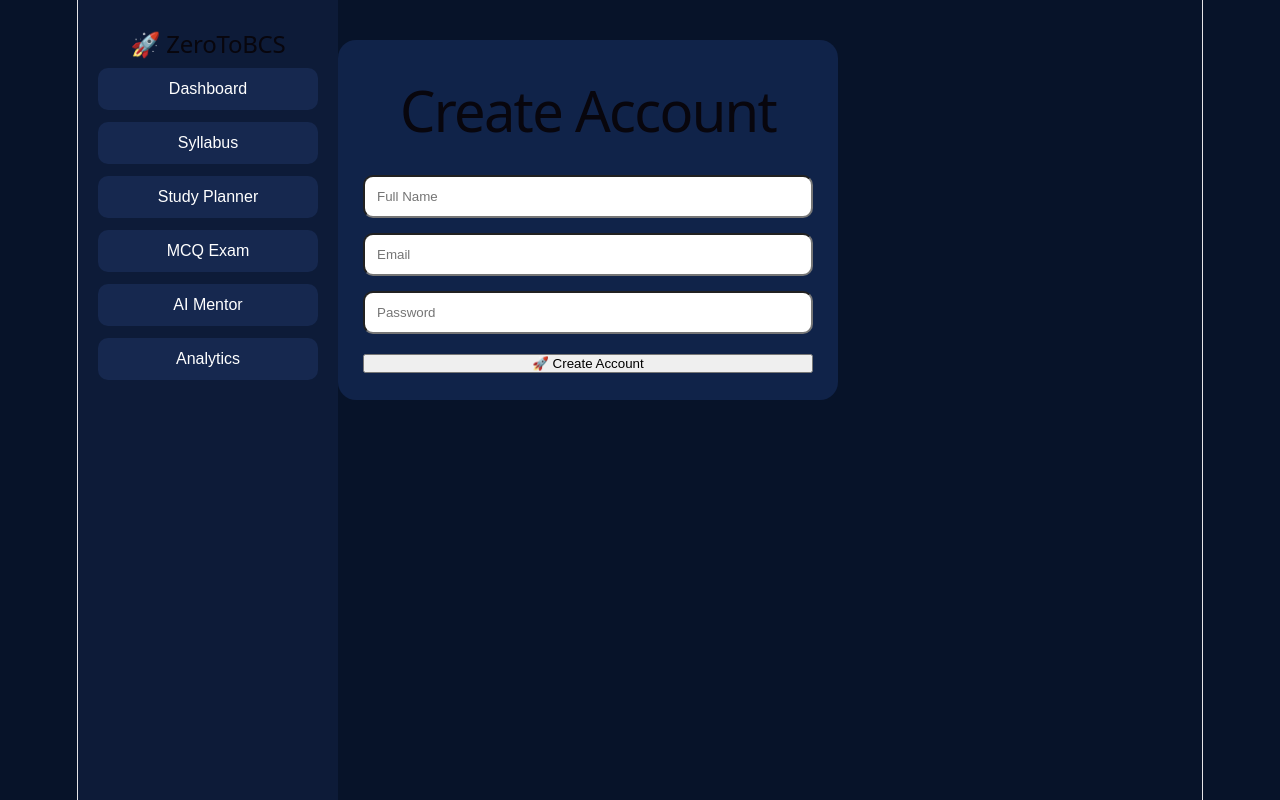
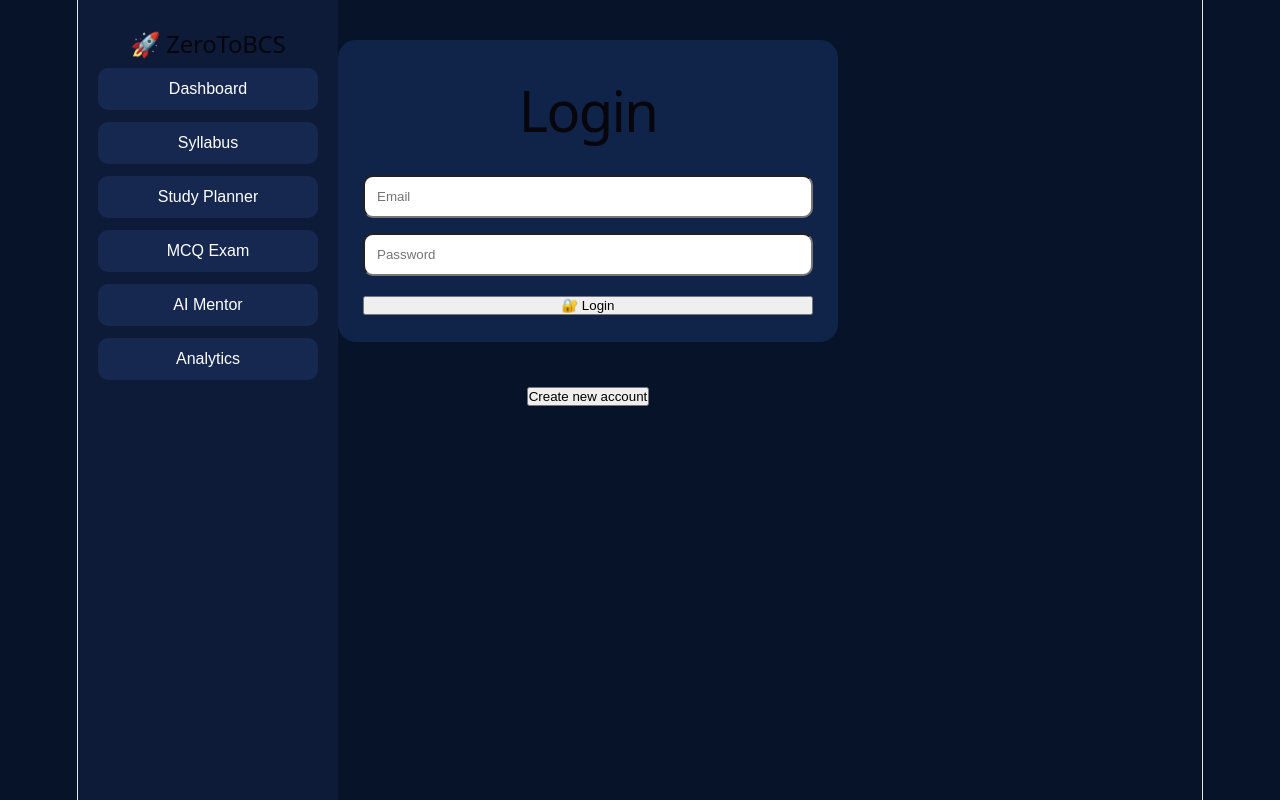
Before and after one commit to munna0toBCS/ZeroToBCS, a React (Vite) app: page / in a window 1280 px wide. Built offline with nearby package versions, Linux system fonts and the light colour scheme.

Commit message:
Completed Firebase authentication flow

```diff
--- a/src/App.jsx
+++ b/src/App.jsx
@@ -29,7 +29,7 @@ const [page, setPage] = useState("auth");
 <Sidebar setPage={setPage} />
 
       <main className="content">
-{page === "auth" && <Auth />}
+{page === "auth" && <Auth setPage={setPage} />}
 {page === "dashboard" && <Dashboard />}
 
 {page === "syllabus" && <Syllabus />}
--- /dev/null
+++ b/src/components/Login.jsx
@@ -0,0 +1,57 @@
+import { useState } from "react";
+import { signInWithEmailAndPassword } from "firebase/auth";
+import { auth } from "../firebase";
+
+export default function Login({ setPage }) {
+  const [email, setEmail] = useState("");
+  const [password, setPassword] = useState("");
+
+  const handleLogin = async () => {
+    try {
+      await signInWithEmailAndPassword(auth, email, password);
+      alert("✅ Login Successful!");
+      setPage("dashboard");
+    } catch (error) {
+      alert(error.message);
+    }
+  };
+
+  return (
+    <div className="card" style={{ maxWidth: "500px", margin: "40px auto" }}>
+      <h1>Login</h1>
+
+      <input
+        type="email"
+        placeholder="Email"
+        value={email}
+        onChange={(e) => setEmail(e.target.value)}
+        style={{
+          width: "100%",
+          padding: "12px",
+          marginTop: "20px",
+          borderRadius: "10px",
+        }}
+      />
+
+      <input
+        type="password"
+        placeholder="Password"
+        value={password}
+        onChange={(e) => setPassword(e.target.value)}
+        style={{
+          width: "100%",
+          padding: "12px",
+          marginTop: "15px",
+          borderRadius: "10px",
+        }}
+      />
+
+      <button
+        onClick={handleLogin}
+        style={{ marginTop: "20px", width: "100%" }}
+      >
+        🔐 Login
+      </button>
+    </div>
+  );
+}
--- a/src/pages/Auth.jsx
+++ b/src/pages/Auth.jsx
@@ -1,5 +1,19 @@
+import { useState } from "react";
 import Register from "../components/Register";
+import Login from "../components/Login";
 
-export default function Auth() {
-  return <Register />;
+export default function Auth({ setPage }) {
+  const [isLogin, setIsLogin] = useState(true);
+
+  return (
+    <>
+{isLogin ? <Login setPage={setPage} /> : <Register />}
+
+      <div style={{ textAlign: "center", marginTop: "20px" }}>
+        <button onClick={() => setIsLogin(!isLogin)}>
+          {isLogin ? "Create new account" : "Already have an account? Login"}
+        </button>
+      </div>
+    </>
+  );
 }
```
